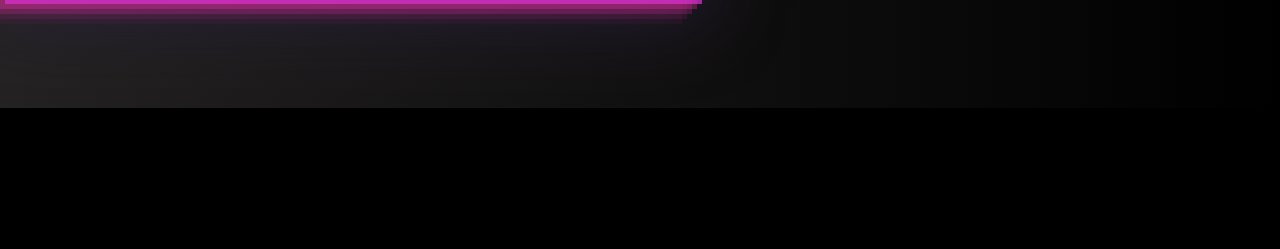
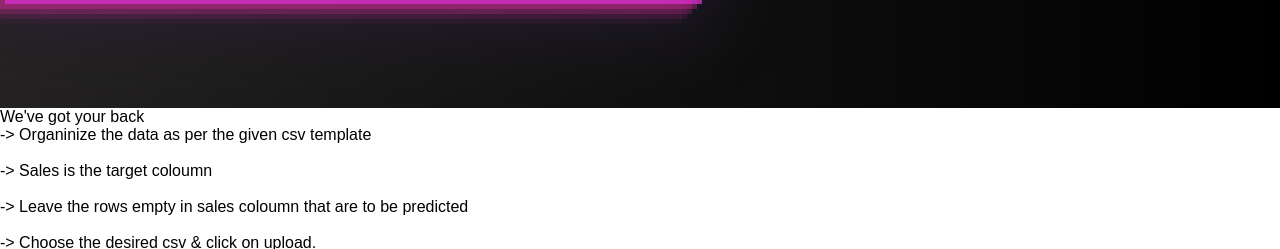
Before and after one commit to Vishnu-Kumar-Srivastava/Sales_Prediction, a Django app: page / in a window 1280 px wide. Shown: the part 2201-2450 px from the top of the page. Before the commit the page ends 2309 px from the top, so only its background shows below. Run offline with Django 3.2, Linux system fonts and the light colour scheme; some libraries are stand-ins or nearby versions.

Commit message:
Update index.html

```diff
--- a/templates/index.html
+++ b/templates/index.html
@@ -97,6 +97,25 @@
             </div>
         </div>
     </div>
+    <div class="help__container" id="help">
+        <div class="help__main-heading">
+            <p>We've got your back</p>
+        </div>
+        <div class="help__main-section">
+            <div class="help__main-text">
+                <p>-> Organinize the data as per the given csv template</p>
+                <br>
+                <p>-> Sales is the target coloumn</p>
+                <br>
+                <p>-> Leave the rows empty in sales coloumn that are to be predicted</p>
+                <br>
+                <p>-> Choose the desired csv & click on upload.</p>
+            </div>
+            <div class="help__main-img">
+                <img src="./Final_template.jpg" alt="">
+            </div>
+        </div>
+    </div>
 
 </body>
 </html>
```
